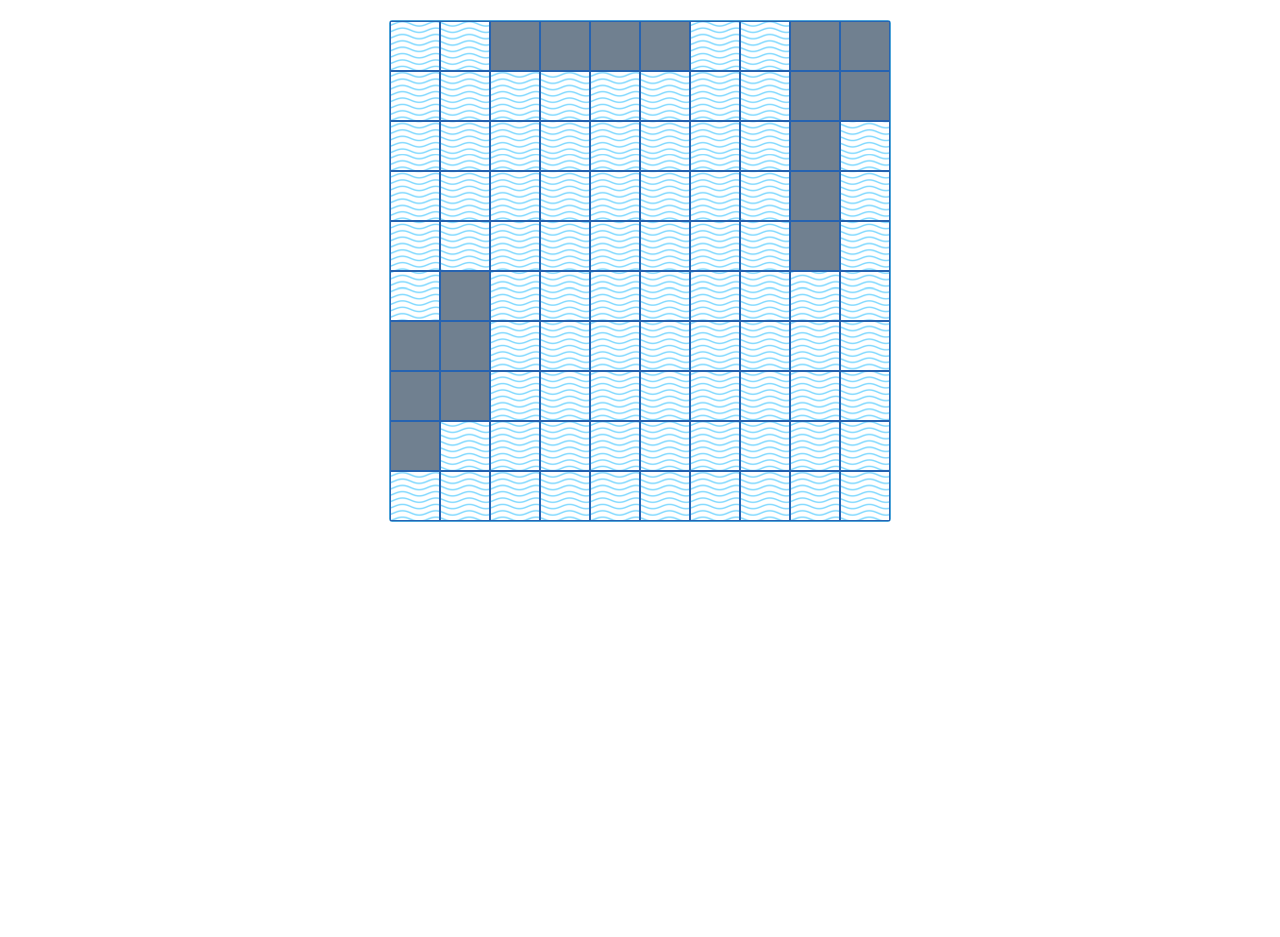
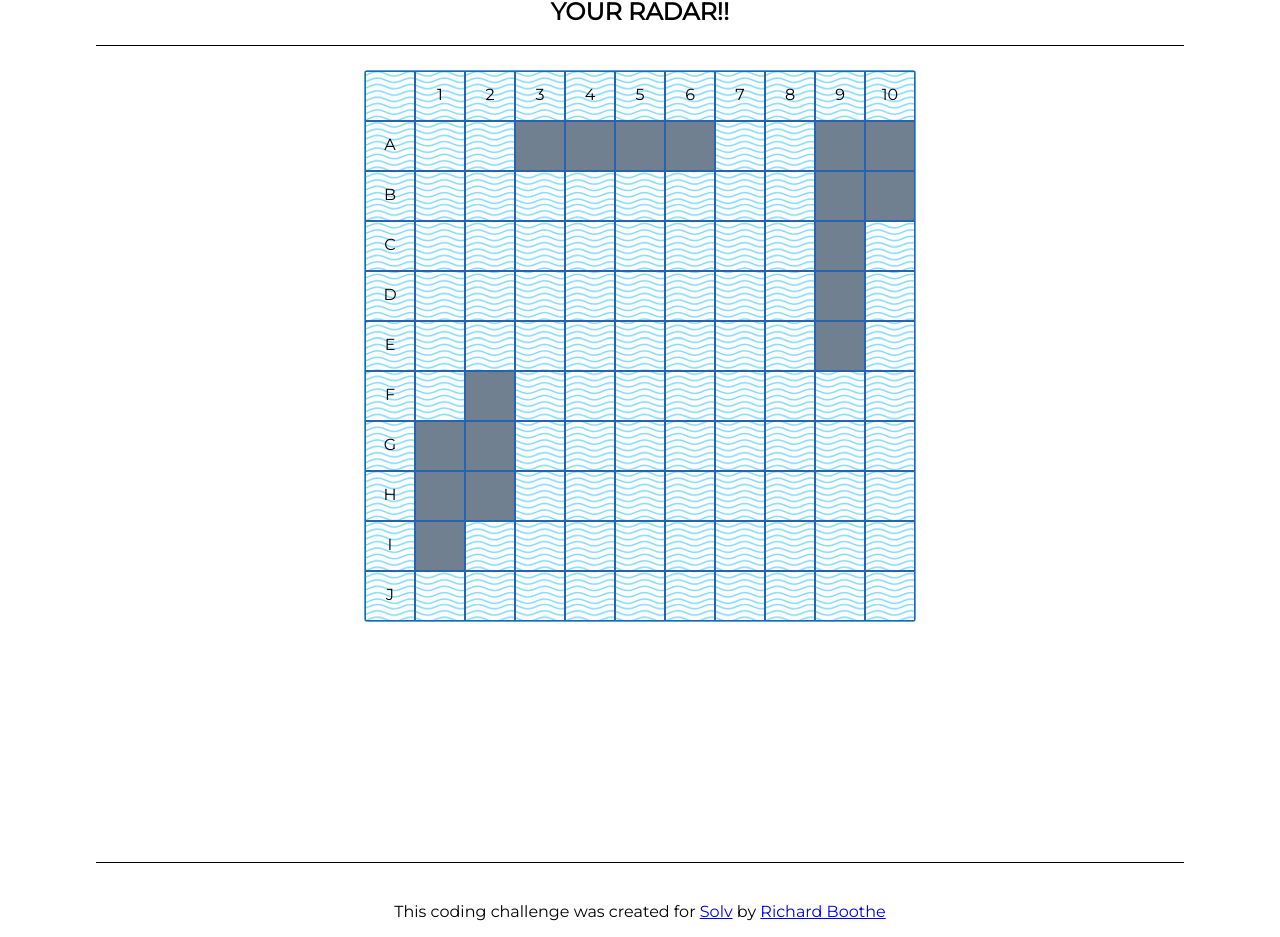
Before and after one commit to enterloper/solvhealth-code-challenge, a React app: page / in a window 1280 px wide. Shown: the part 958-1895 px from the top of the page. Before the commit the page ends 1480 px from the top, so only its background shows below. Built offline with nearby package versions, Linux system fonts and the light colour scheme.

Commit message:
add footer, more logic (setships, place ships), and added legend to board

```diff
--- a/public/mvp_data.js
+++ b/public/mvp_data.js
@@ -1,5 +1,5 @@
 
-export const player1Ships = {
+export const initialPlayer1Ships = {
   carrier:  [ 'A9', 'B9', 'C9','D9','E9'],
   battleship:  [ 'A3', 'A4', 'A5','A6'],
   destroyer:  [ 'F2', 'G2', 'H2'],
@@ -7,9 +7,9 @@ export const player1Ships = {
   patrol:  ['A10', 'B10'],
 };
 
-export const player2Moves = ['H10', 'C7', 'D10', 'H2', 'I4', 'E8', 'G4', 'J3', 'D6', 'B9', 'G9', 'J10', 'F8', 'B8', 'G6', 'A4', 'D9', 'I9', 'I8', 'E1', 'D7', 'B5', 'H6', 'H1', 'F2', 'E2', 'F1', 'C10', 'J1', 'B6', 'H8', 'F3', 'H3', 'B1', 'J6', 'D4', 'A5', 'H5', 'E4', 'A7', 'D5', 'C2', 'C5', 'J5', 'J9', 'J8', 'G3', 'F4', 'C1', 'B10', 'D8', 'H9', 'C9', 'C6', 'G10', 'A1', 'A2', 'F5', 'H4', 'I10', 'C3', 'J7', 'I1', 'H7', 'I3', 'I2', 'J2', 'C8', 'F7', 'A10', 'E10', 'E6', 'A8', 'E3', 'B7', 'D1', 'F9', 'F10', 'D3', 'A6', 'B2', 'I6', 'G7', 'G2', 'G5', 'E9', 'E5', 'B4', 'D2', 'J4', 'C4', 'I7', 'G8', 'G1', 'A3', 'F6', 'I5', 'A9', 'B3', 'E7'];
+export const initialPlayer2Moves = ['H10', 'C7', 'D10', 'H2', 'I4', 'E8', 'G4', 'J3', 'D6', 'B9', 'G9', 'J10', 'F8', 'B8', 'G6', 'A4', 'D9', 'I9', 'I8', 'E1', 'D7', 'B5', 'H6', 'H1', 'F2', 'E2', 'F1', 'C10', 'J1', 'B6', 'H8', 'F3', 'H3', 'B1', 'J6', 'D4', 'A5', 'H5', 'E4', 'A7', 'D5', 'C2', 'C5', 'J5', 'J9', 'J8', 'G3', 'F4', 'C1', 'B10', 'D8', 'H9', 'C9', 'C6', 'G10', 'A1', 'A2', 'F5', 'H4', 'I10', 'C3', 'J7', 'I1', 'H7', 'I3', 'I2', 'J2', 'C8', 'F7', 'A10', 'E10', 'E6', 'A8', 'E3', 'B7', 'D1', 'F9', 'F10', 'D3', 'A6', 'B2', 'I6', 'G7', 'G2', 'G5', 'E9', 'E5', 'B4', 'D2', 'J4', 'C4', 'I7', 'G8', 'G1', 'A3', 'F6', 'I5', 'A9', 'B3', 'E7'];
 
-export const player2Ships = {
+export const initialPlayer2Ships = {
   carrier:  [ 'A10', 'B10', 'C10','D10','E10'],
   battleship:  [ 'B3', 'B4', 'B5','B6'],
   destroyer:  [ 'F3', 'G3', 'H3'],
--- a/src/components/App.js
+++ b/src/components/App.js
@@ -3,12 +3,13 @@ import styled from 'styled-components';
 import 'normalize.css';
 import PlayerDetails from './PlayerDetails';
 import Board from './Board';
+import Footer from './Footer';
 import buildBoard from '../helpers/buildBoard';
-import setShips from '../helpers/setShips';
+import placeShips from '../helpers/placeShips';
 import {
-  player1Ships,
-  player2Ships,
-  player2Moves
+  initialPlayer1Ships,
+  initialPlayer2Ships,
+  initialPlayer2Moves
 } from '../../public/mvp_data';
 import '../../public/styles/stylesheet.css';
 
@@ -60,6 +61,9 @@ const StyledDivider = styled.div`
   width: 85%;
   border-bottom: 1px solid black;
   margin-bottom: 24px;
+  &:last-of-type {
+    margin-top: 240px;
+  }
 `;
 
 // initialize board and ship state
@@ -67,15 +71,17 @@ const player1Terrain = buildBoard();
 const player2Terrain = buildBoard();
 
 const playerOccupation = {
-  player1: setShips(player1Terrain, player1Ships),
-  player2: setShips(player2Terrain, player2Ships)
+  player1: placeShips(player1Terrain, initialPlayer1Ships),
+  player2: placeShips(player2Terrain, initialPlayer2Ships)
 };
 
-const initPlayerShips = { player1Ships, player2Ships };
+const initPlayerShips = { initialPlayer1Ships, initialPlayer2Ships };
 
 const App = () => {
   const [playerShips, setShips] = useState(initPlayerShips)
   const [playerBoard, setBoard] = useState(playerOccupation);
+  const [playerTurn, setPlayerTurn] = useState(1);
+  const [player2Moves, setPlayer2Moves] = useState(initialPlayer2Moves);
   // console.log(player1Board);
   // const useEffect(() => {
   //   checkForHits()
@@ -83,14 +89,17 @@ const App = () => {
 
   // const [attacks, setAttacks] = useState([]);
 
-  const handlePlayerAttack = (event) => {
-    console.log('target:', event.target);
+  const handlePlayerAttack = event => {
     console.log(setBoard);
     console.log(setShips)
+    console.log(setPlayerTurn)
+    console.log(setPlayer2Moves, player2Moves)
+    console.log('target:', event.target.id);
     // setAttacks(event.target.id)
+    setPlayerTurn(playerTurn === 1 ? 2 : 1);
   }
 
-  console.log({ player1Ships, player2Ships, player2Moves })
+  console.log({ initialPlayer1Ships, initialPlayer2Ships, initialPlayer2Moves })
 
   return (
     <StyledPlayingField>
@@ -100,13 +109,13 @@ const App = () => {
       <StyledPlayersContainer>
         <PlayerDetails
           name="Player 1"
-          playerTurn={1}
+          playerTurn={playerTurn}
           ships={playerShips.player1Ships}
           playerId={1}
         />
         <PlayerDetails
           name="Player 2"
-          playerTurn={1}
+          playerTurn={playerTurn}
           ships={playerShips.player1Ships}
           playerId={2}
         />
@@ -128,6 +137,8 @@ const App = () => {
         board={playerBoard.player1}
         isPlayer1
       />
+      <StyledDivider />
+      <Footer />
     </StyledPlayingField>
   );
 }
--- a/src/components/Board.js
+++ b/src/components/Board.js
@@ -6,13 +6,57 @@ import BoardColumn from './BoardColumn';
 const StyledBoard = styled.div`
   border: 1px solid #4EA5D9;
   border-radius: 3px;
-  height: 500px;
-  width: 500px;
+  height: 550px;
+  width: 550px;
   background-image: url('../../public/assets/just-waves.png');
 `;
 
-const Board = ({ board, isPlayer1, handlePlayerAttack }) => (
+const AlphaLegendWrapper = styled.div`
+  display: flex;
+`;
+
+const AlphaLegend = styled.div`
+  display: flex;
+  flex-direction: column;
+`;
+
+const NumberLegend = styled.div`
+  display: flex;
+`;
+
+const LegendSquare = styled.div`
+  display: flex;
+  justify-content: center;
+  align-items: center;
+  width: 48px;
+  height: 48px;
+  border: 1px solid #2663b1;
+`;
+
+const buildYAxis = array => (
+  array.map(letter => <LegendSquare key={letter}>{letter}</LegendSquare>)
+);
+
+const buildXAxis = () => {
+  const xAxis = [<LegendSquare key={0} />];
+  for(let i = 1; i < 11; i++) {
+    xAxis.push(<LegendSquare key={i}>{i}</LegendSquare>);
+  }
+  return xAxis;
+}
+
+const Board = ({ board, isPlayer1, handlePlayerAttack }) => {
+  const alphas = ['A', 'B', 'C', 'D', 'E', 'F', 'G', 'H', 'I', 'J'];
+  return (
     <StyledBoard>
+      <NumberLegend>
+        {buildXAxis()}
+      </NumberLegend>
+      <AlphaLegendWrapper>
+        <AlphaLegend>
+          {buildYAxis(alphas)}
+        </AlphaLegend>
+        <div>
           {board.map(column => (
             <BoardColumn
                 key={column.column_id}
@@ -22,8 +66,11 @@ const Board = ({ board, isPlayer1, handlePlayerAttack }) => (
                 isPlayer1={isPlayer1}
             />
           ))}
+        </div>
+      </AlphaLegendWrapper>
     </StyledBoard>
   );
+}
 
 Board.propTypes = {
     board: array.isRequired,
--- /dev/null
+++ b/src/components/Footer.js
@@ -0,0 +1,14 @@
+import React from "react";
+
+const Footer = () => (
+  <footer>
+    <p>
+      This coding challenge was created for <a href="https://www.solvhealth.com/" target="_blank" rel="noreferrer">Solv</a> by{" "}
+      <a href="https://github.com/enterloper/solvhealth-code-challenge" target="_blank" rel="noreferrer">
+        Richard Boothe
+      </a>
+    </p>
+  </footer>
+);
+
+export default Footer;
--- a/src/components/Square.js
+++ b/src/components/Square.js
@@ -19,17 +19,25 @@ const StyledPin = styled.div`
   background-color: ${({ status} ) => status === 'miss' ? 'white' : '#e42c2c'};
 `;
 
-const Square = ({handleClick, occupied, square_id, isPlayer1, status}) => (
+const Square = ({handleClick, occupied, square_id, isPlayer1, status}) => {
+  const handlePlayerMove = event => {
+    if(!isPlayer1) {
+      handleClick(event)
+    }
+  }
+
+  return (
     <StyledSquare
       id={square_id}
       isPlayer1={isPlayer1}
       occupied={occupied}
-    onClick={handleClick}
+      onClick={handlePlayerMove}
       status={status}
     >
         {status && <StyledPin status={status} />}
     </StyledSquare>
   );
+}
 
 Square.propTypes = {
     handleClick: func.isRequired,
--- a/src/helpers/setShips.js
+++ b/src/helpers/placeShips.js
@@ -1,6 +1,6 @@
 import convertToNumeric from './convertToNumeric';
 
-const setShips = (board, ships) => {
+const placeShips = (board, ships) => {
   for(let ship in ships) {
     ships[ship].forEach(shipSection => {
       const coordinates = convertToNumeric(shipSection).split('-');
@@ -11,4 +11,4 @@ const setShips = (board, ships) => {
   return board;
 };
 
-export default setShips;
+export default placeShips;
```
Lines whose indentation alone changed are shown as unchanged.
